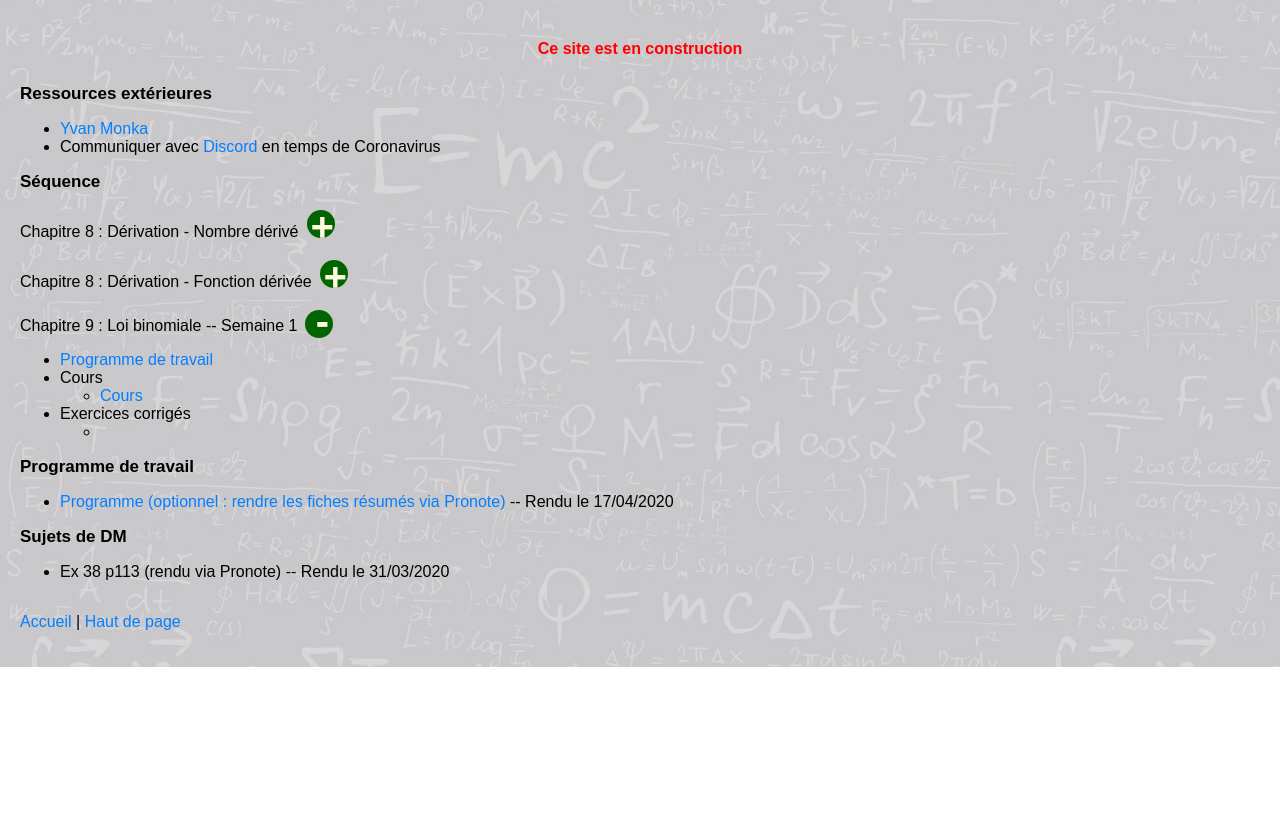
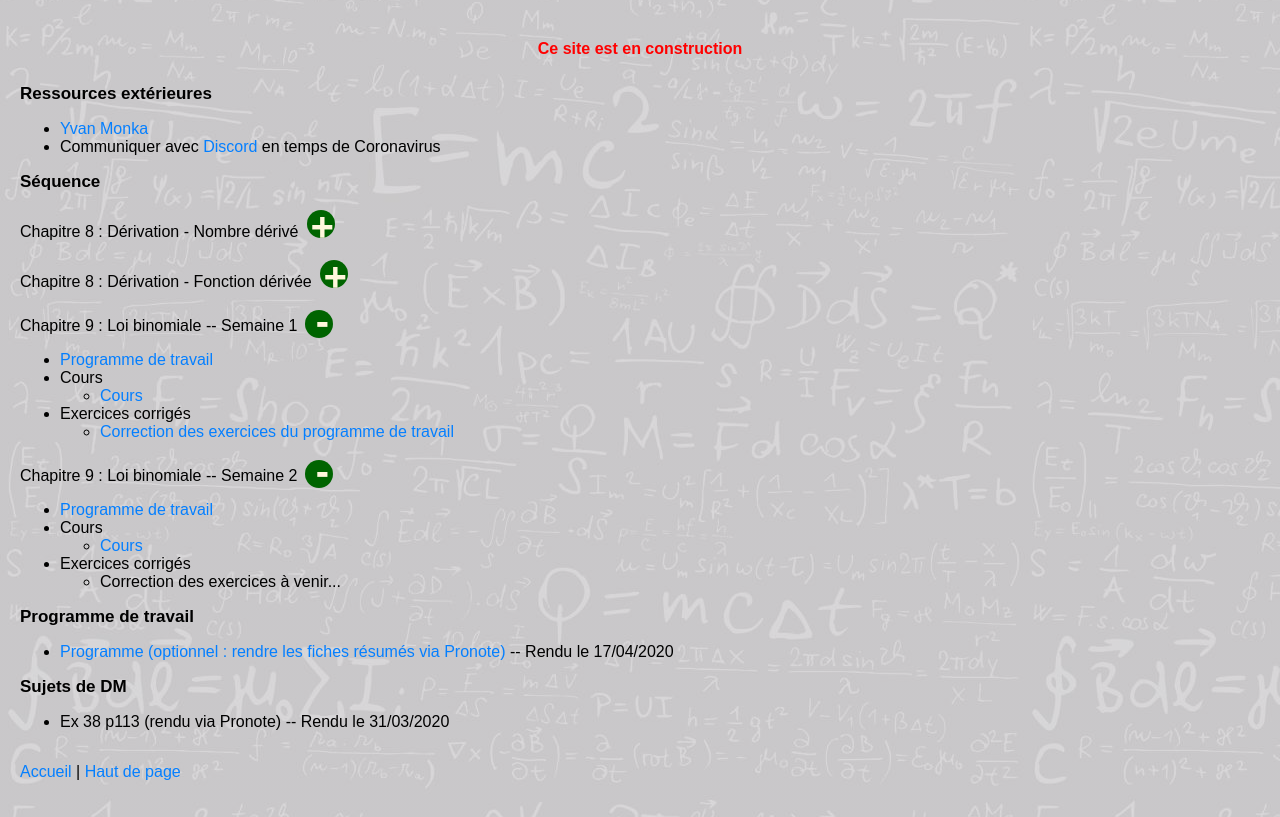
Before and after one commit to bouillotvincent/bouillotvincent.github.io, a plain HTML site: page Maths_1STMG.html in a window 1280 px wide. Shown: the part 230-1047 px from the top of the page. Before the commit the page ends 897 px from the top, so only its background shows below. Drawn offline with Linux system fonts and the light colour scheme.

Commit message:
Daily update

```diff
--- a/Maths_1STMG.html
+++ b/Maths_1STMG.html
@@ -150,11 +150,27 @@
             </li>
                 <li>Exercices corrigés
                 <ul>
-                    <li><a href="files/M1STMG/C09/ProgrammeTravail_Exo_S1_T2.pdf" class="nouveau">Correction des exercices du programme de travail</a></li>
+                    <li><a href="files/M1STMG/C09/ProgrammeTravail_Exo_S1_T2.pdf">Correction des exercices du programme de travail</a></li>
                 </ul>
             </li>
         </ul>
 
+        <label for="checkB" id="chap"> 9 : Loi binomiale -- Semaine 2 </label>
+        <input id="checkB" type="checkbox" checked>
+
+        <ul class="sequence">
+            <li><a href="files/M1STMG/C09/ProgrammeTravail_S2_1T2.pdf">Programme de travail</a></li>
+            <li>Cours
+                <ul>
+                    <li><a href="files/M1STMG/C09/LoiBinomiale_p4p6.pdf">Cours</a></li>
+                </ul>
+            </li>
+                <li>Exercices corrigés
+                <ul>
+                    <li>Correction des exercices à venir...</li>
+                </ul>
+            </li>
+        </ul>
 
         <h2>Programme de travail</h2>
         <ul>
```
Also changed, not shown: Maths_2nde.html (+1 -1 lines), 1 other file.
